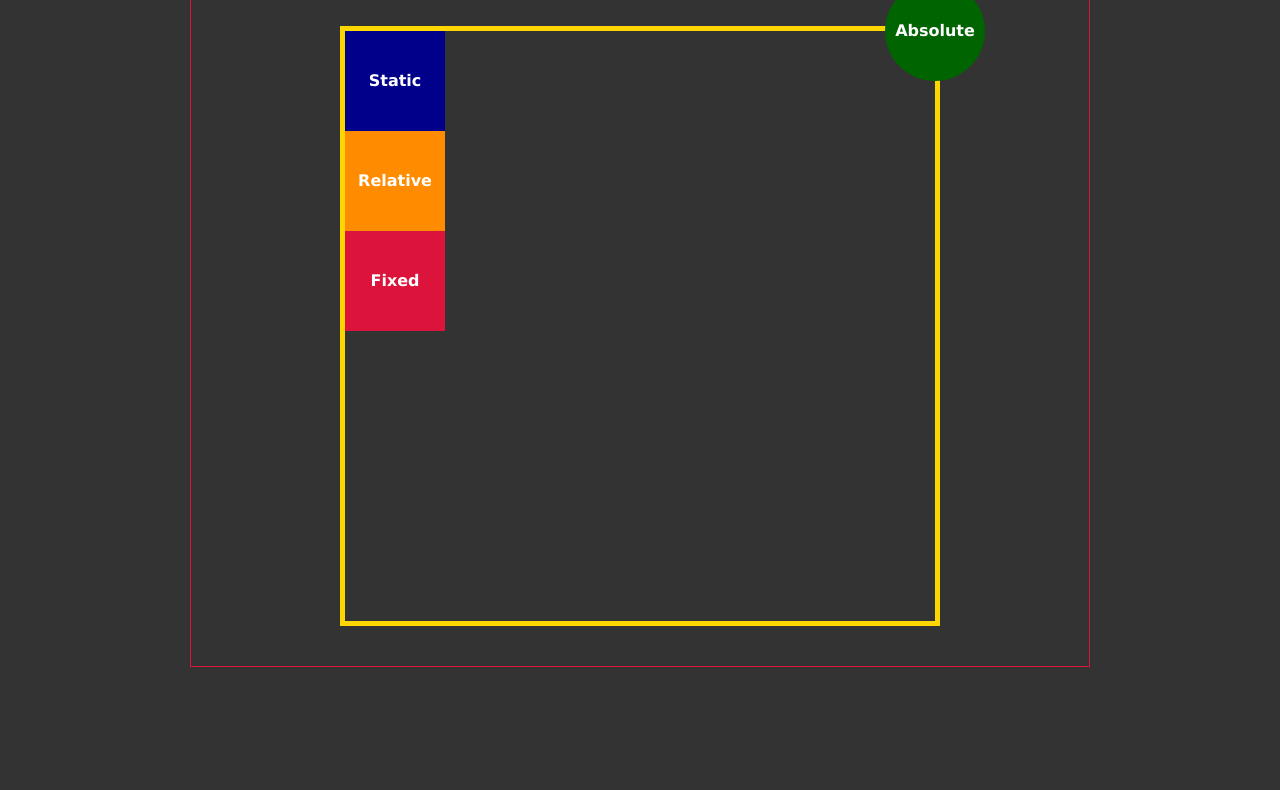
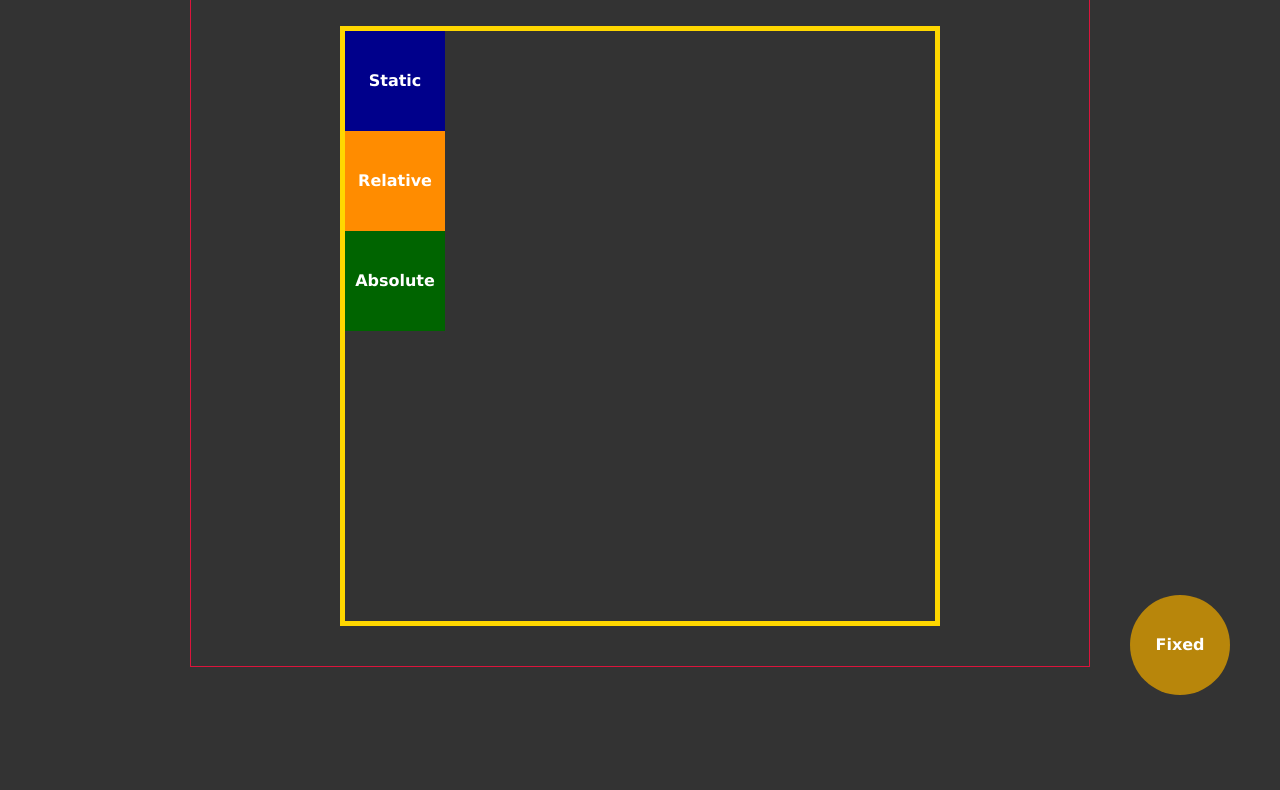
Before and after one commit to avefenixdev/87343-desarrollo-web-avanzado, a website built with Vite: page clase-02/01-position.cont/index.html in a window 1280 px wide. Shown: the part 55-845 px from the top of the page. Before the commit the page ends 800 px from the top, so only its background shows below. Built offline with nearby package versions, Linux system fonts and the light colour scheme.

Commit message:
Termiando FIXED

```diff
--- a/clase-02/01-position.cont/src/style.css
+++ b/clase-02/01-position.cont/src/style.css
@@ -10,6 +10,8 @@ body {
     /* Tipografía segura -> Todos los SO van a tener alguna de estás tipografías */
     font-family: Verdana, Geneva, Tahoma, sans-serif;
     background-color: #333;
+
+    height: 1500px;
 }
 
 .contenedor {
@@ -63,10 +65,21 @@ body {
 /* Que si el contenedor está posicionada de alguna manera */
 
 .absolute {
-    position: absolute;
+    position: static;
     right: -50px;
     top: -50px;
-    border-radius: 50%;
+    /* border-radius: 50%; */
 
     background-color: darkgreen;
 }
+/* El div con la clase .fixed salio del flujo. Es como si nunca lo hubiera definido dentro del html */
+/* A diferencia de Absolute, fixed no se fija en la posición del padre. La descarta y se posicina con respecto a los bordes del navegador. */
+
+.fixed {
+    position: fixed;
+    right: 50px;
+    bottom: 50px;
+    border-radius: 50%;
+
+    background-color: darkgoldenrod;
+}
```
